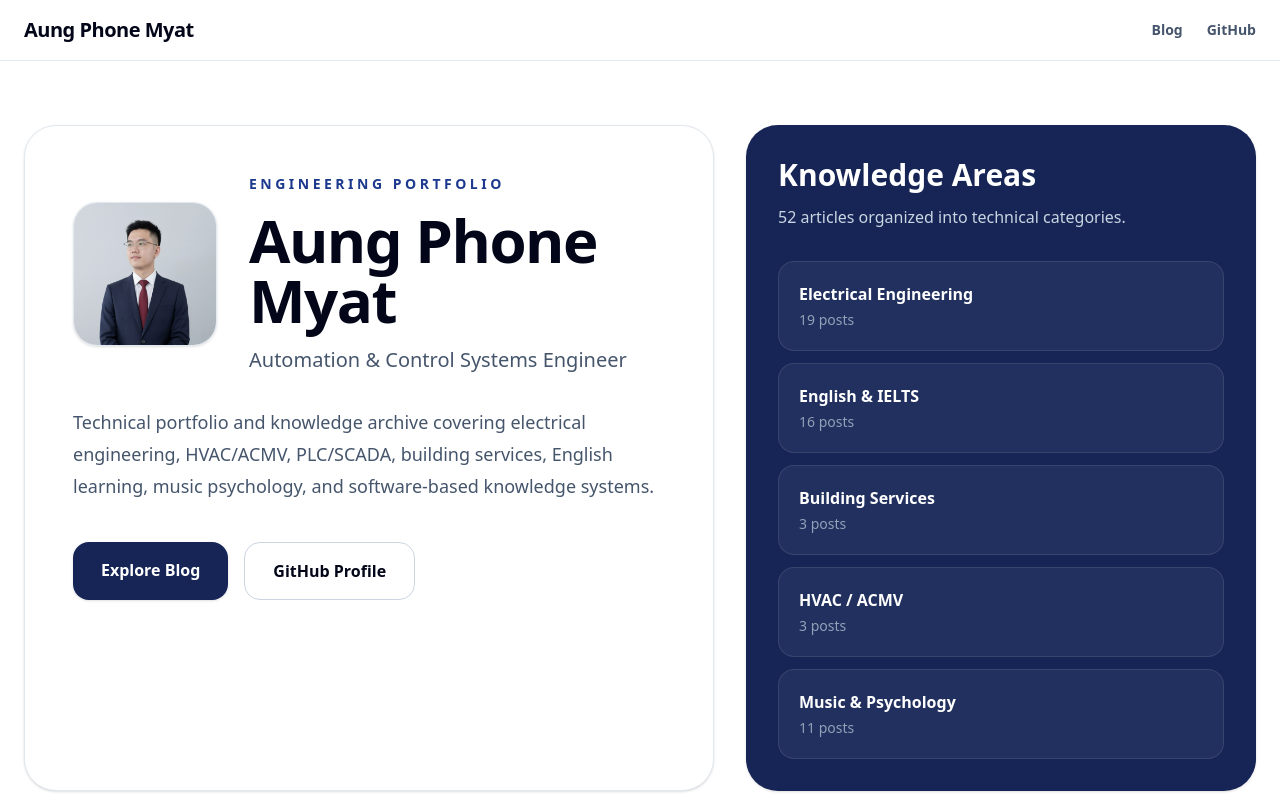
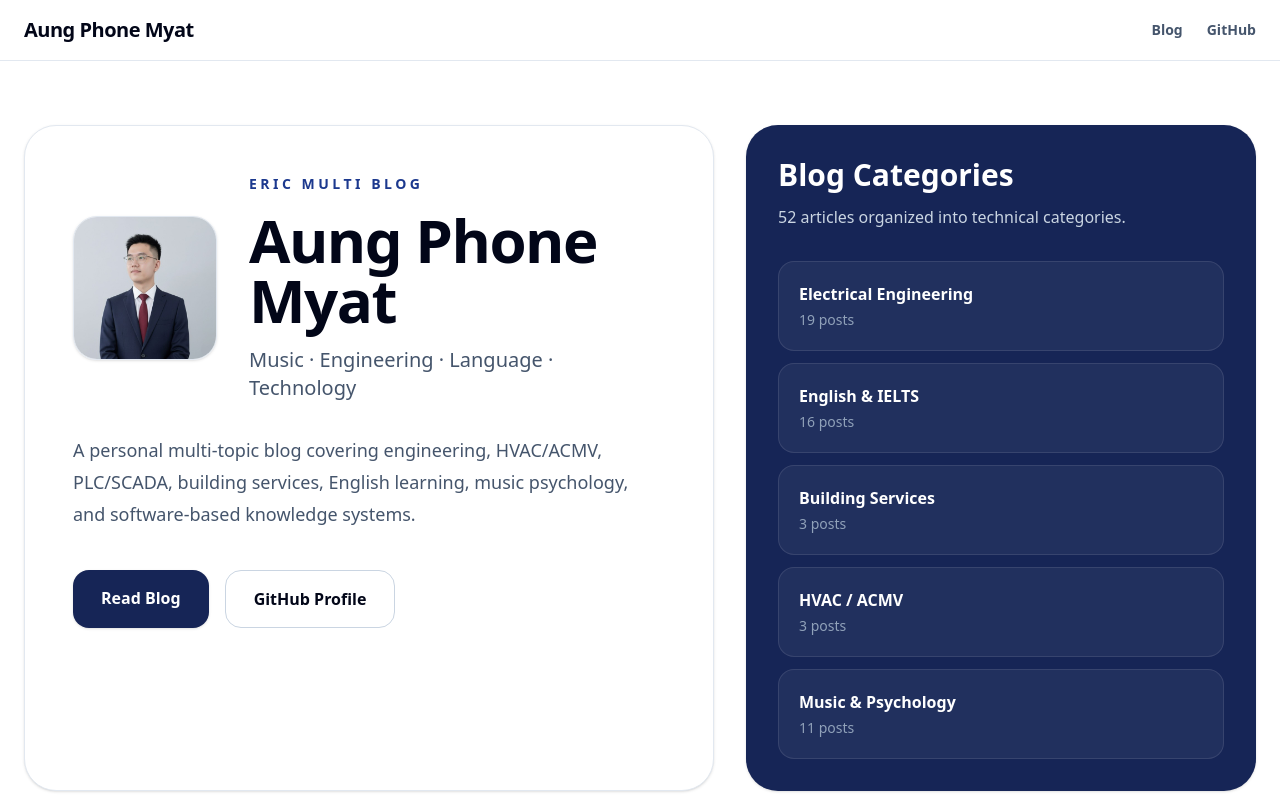
Before and after one commit to Eric9435/eric9435.github.io, a Next.js app: page / in a window 1280 px wide. Shown: the top 800 px of the page. Built offline with nearby package versions, Linux system fonts and the light colour scheme.

Commit message:
Fix homepage branding to Eric Multi Blog

```diff
--- a/src/app/page.tsx
+++ b/src/app/page.tsx
@@ -31,7 +31,7 @@ export default function Home() {
 
               <div>
                 <p className="text-sm font-bold uppercase tracking-[0.25em] text-blue-900">
-                  Engineering Portfolio
+                  Eric Multi Blog
                 </p>
 
                 <h1 className="mt-4 text-5xl font-black tracking-tight md:text-6xl">
@@ -39,20 +39,20 @@ export default function Home() {
                 </h1>
 
                 <p className="mt-4 text-xl font-medium text-slate-600">
-                  Automation & Control Systems Engineer
+                  Music · Engineering · Language · Technology
                 </p>
               </div>
             </div>
 
             <p className="mt-8 max-w-4xl text-lg leading-8 text-slate-600">
-              Technical portfolio and knowledge archive covering electrical engineering,
+              A personal multi-topic blog covering engineering,
               HVAC/ACMV, PLC/SCADA, building services, English learning, music psychology,
               and software-based knowledge systems.
             </p>
 
             <div className="mt-10 flex flex-wrap gap-4">
               <a href="/blog" className="rounded-2xl bg-blue-950 px-7 py-4 font-bold text-white shadow-sm hover:bg-blue-900">
-                Explore Blog
+                Read Blog
               </a>
               <a href="https://github.com/Eric9435" className="rounded-2xl border border-slate-300 bg-white px-7 py-4 font-bold hover:border-blue-900">
                 GitHub Profile
@@ -61,7 +61,7 @@ export default function Home() {
           </div>
 
           <div className="rounded-[32px] bg-blue-950 p-8 text-white shadow-sm">
-            <h2 className="text-3xl font-black">Knowledge Areas</h2>
+            <h2 className="text-3xl font-black">Blog Categories</h2>
             <p className="mt-3 text-slate-300">
               {posts.length} articles organized into technical categories.
             </p>
```
